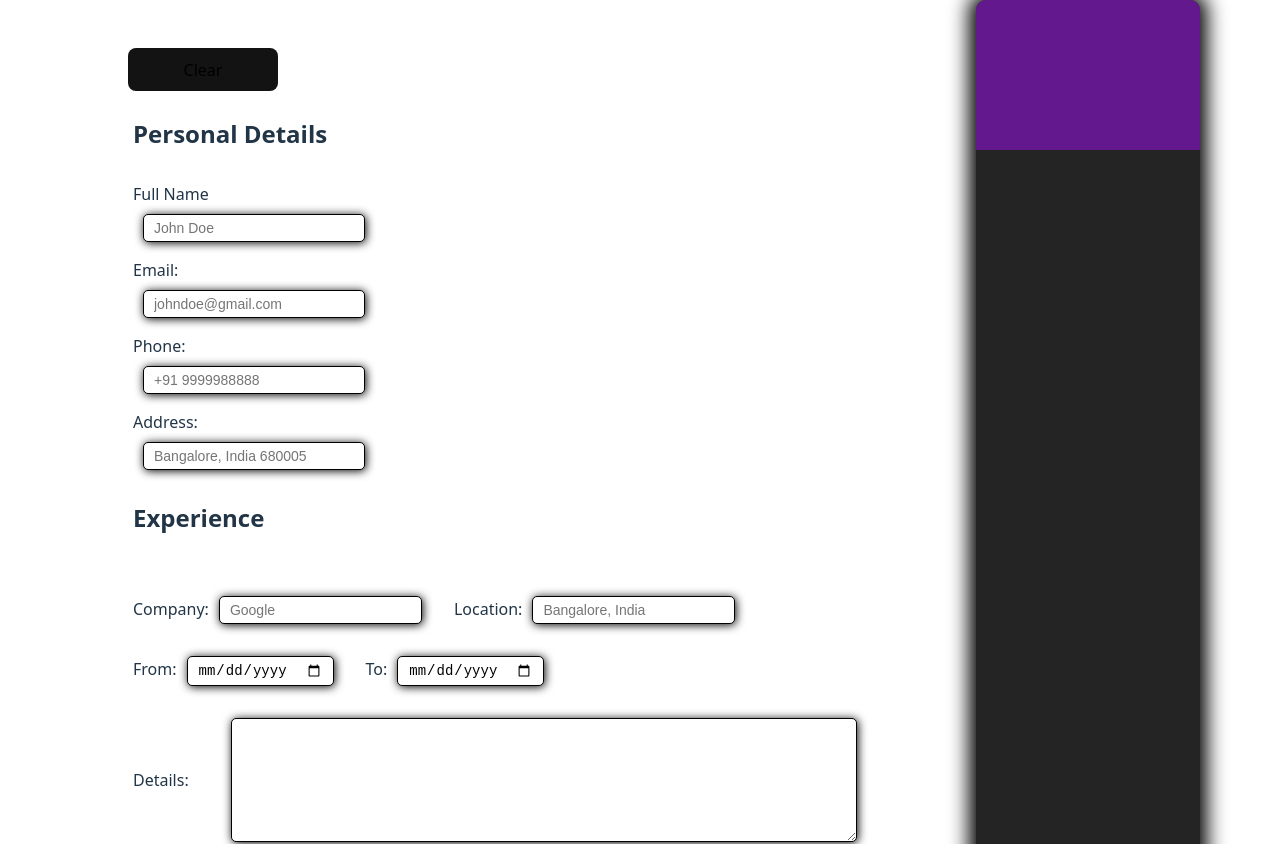
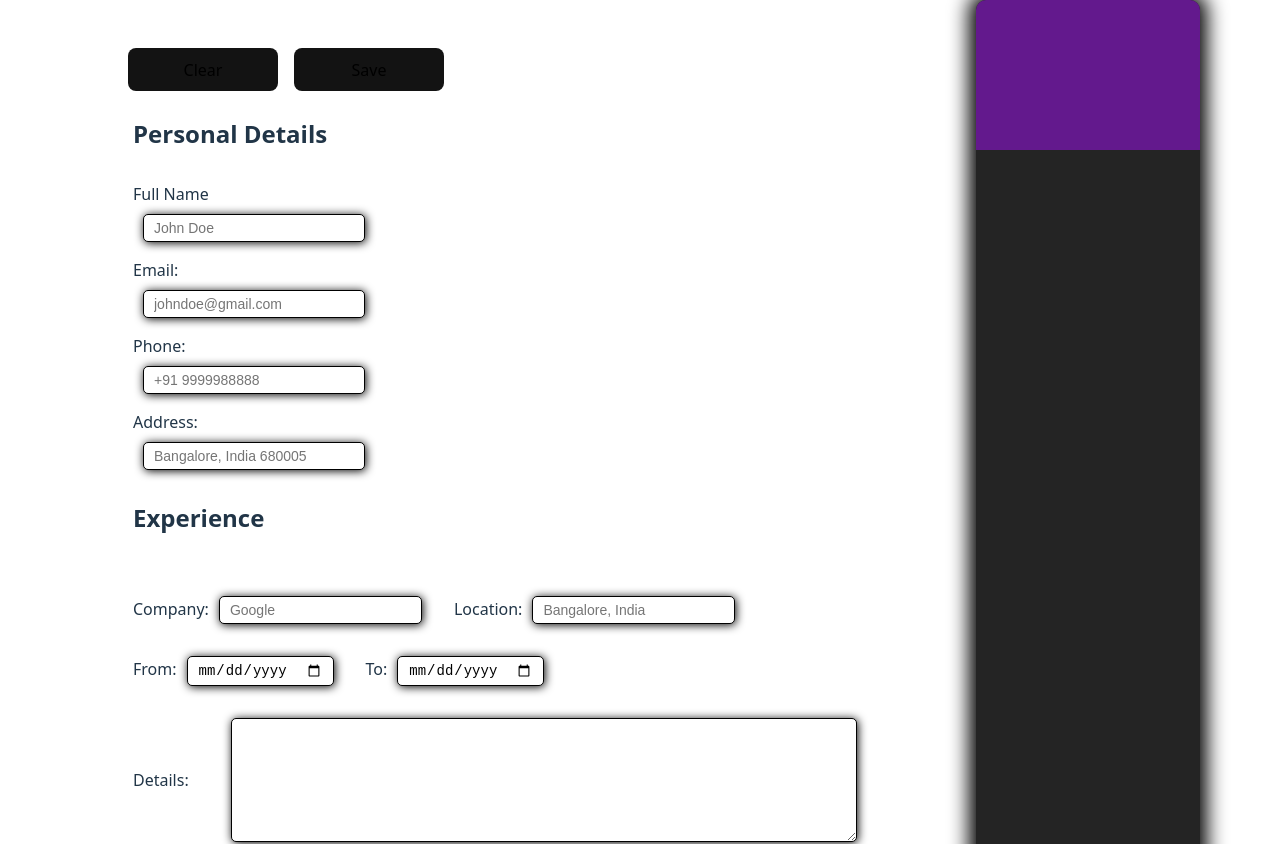
Before and after one commit to anuvind10/CV-Application, a React (Vite) app: page / in a window 1280 px wide. Shown: the top 844 px of the page. Built offline with nearby package versions, Linux system fonts and the light colour scheme.

Commit message:
add save button

```diff
--- a/package.json
+++ b/package.json
@@ -10,6 +10,7 @@
     "preview": "vite preview"
   },
   "dependencies": {
+    "html2pdf.js": "^0.10.3",
     "react": "^19.1.0",
     "react-dom": "^19.1.0"
   },
--- a/src/App.jsx
+++ b/src/App.jsx
@@ -4,7 +4,8 @@ import Education from "./components/Education";
 import Experience from "./components/Experience";
 import CVHeader from "./components/CVHeader";
 import CVContent from "./components/CVContent";
-import { useState } from "react";
+import { useRef, useState } from "react";
+import html2pdf from "html2pdf.js";
 
 function Section({ className, header, section, isActive, onActivate }) {
   return (
@@ -24,15 +25,14 @@ function Section({ className, header, section, isActive, onActivate }) {
 }
 
 function App() {
+  const formRef = useRef();
   const [activeSection, setActiveSection] = useState("personal-info");
-
   const [personalInfo, setPersonlInfo] = useState({
     fullname: "",
     email: "",
     phone: "",
     address: "",
   });
-
   const [experiences, setExperiences] = useState([
     {
       id: Date.now() + Math.random(),
@@ -43,7 +43,6 @@ function App() {
       details: "",
     },
   ]);
-
   const [educations, setEducations] = useState([
     {
       id: Date.now() + Math.random(),
@@ -79,12 +78,27 @@ function App() {
     ]);
   }
 
+  function saveCV() {
+    const element = formRef.current;
+    const options = {
+      margin: 10,
+      filename: "My-CV.pdf",
+      image: { type: "jpeg", quality: 0.98 },
+      html2canvas: { scale: 2 },
+      jsPDF: { unit: "mm", format: "a4", orientation: "portrait" },
+    };
+    html2pdf().set(options).from(element).save();
+  }
+
   return (
     <>
       <div className="input-section">
-        <div className="clear">
+        <div className="btns">
           <button onClick={clearCV} className="clear-btn">
             Clear
+          </button>
+          <button onClick={saveCV} className="save-btn">
+            Save
           </button>
         </div>
         <Section
@@ -124,7 +138,7 @@ function App() {
           onActivate={setActiveSection}
         ></Section>
       </div>
-      <div className="CV-preview">
+      <div className="CV-preview" ref={formRef}>
         <CVHeader personalInfo={personalInfo}></CVHeader>
         <CVContent
           experiences={experiences}
--- a/src/styles/App.css
+++ b/src/styles/App.css
@@ -217,3 +217,8 @@ button:focus-visible {
 .clear {
   align-self: flex-end;
 }
+
+.btns {
+  display: flex;
+  gap: 1em;
+}
```
Also changed, not shown: 1 other file (tests, documents, lock files or other folders).
